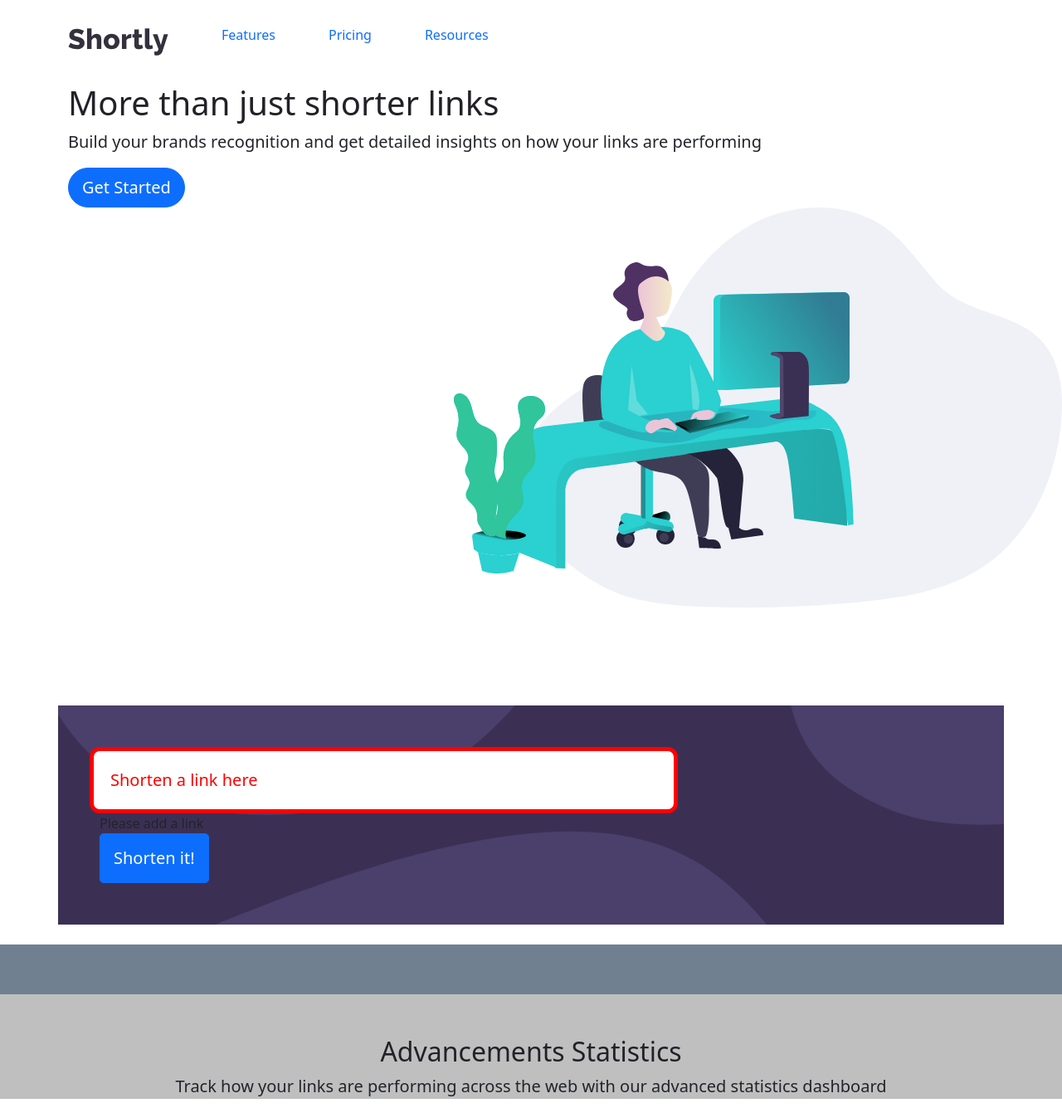
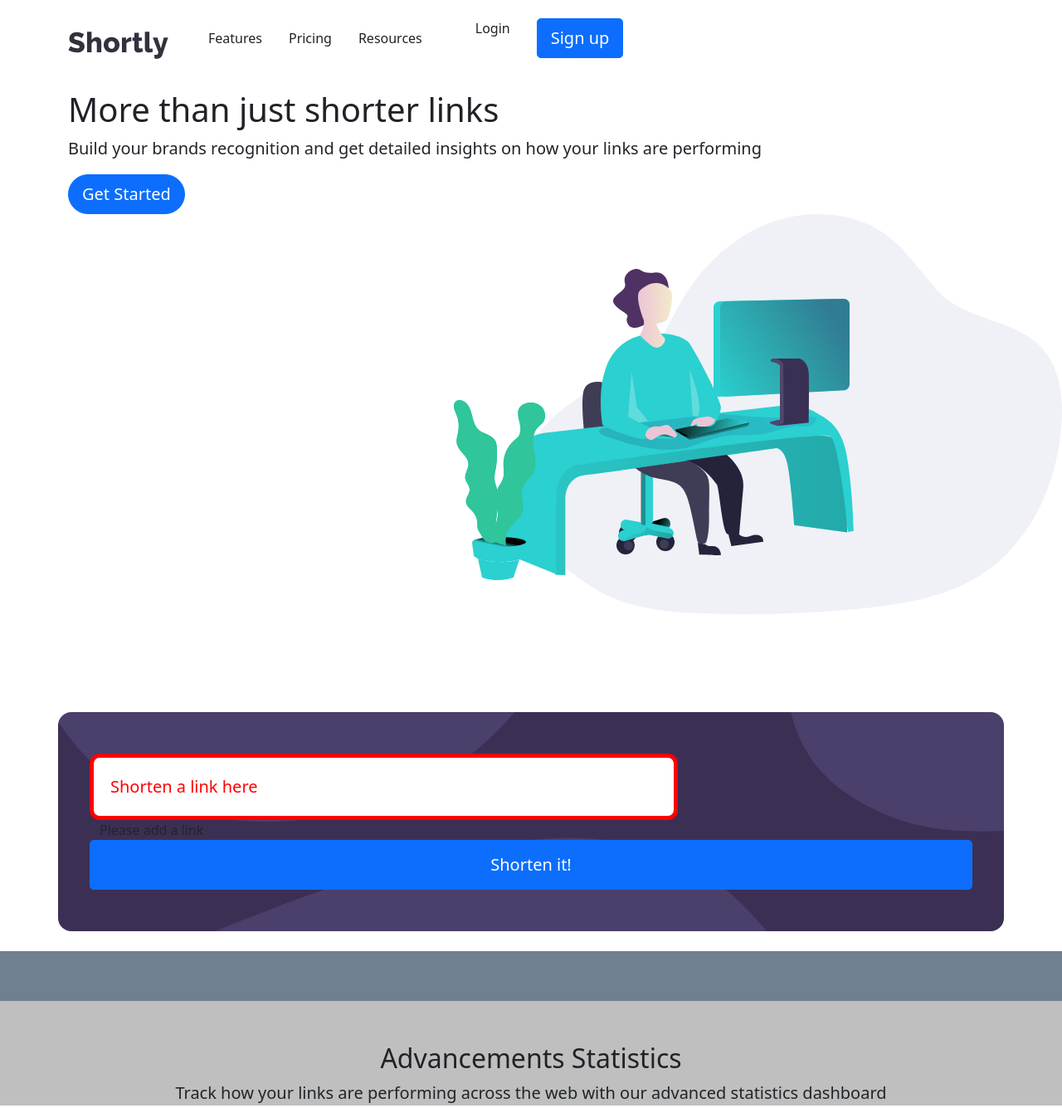
Before and after one commit to Temitayo03/URL-shortening-website, a website: page urls.html in a window 1280 px wide. Shown: the top 1335 px of the page at 83% size. Drawn offline with Linux system fonts and the light colour scheme.

Commit message:
bug fix 9

```diff
--- a/urls.html
+++ b/urls.html
@@ -27,9 +27,13 @@
 
             <nav id="navbar" class="navbar order-last order-lg-0">
                 <ul>
-                    <li><a class="nav-link scrollto active" href="#features">Features</a></li>
-                    <li><a class="nav-link scrollto active" href="#pricing">Pricing</a></li>
-                    <li><a class="nav-link scrollto active" href="#resources">Resources</a></li>
+                    <li class="scrollto active" href="#features">Features</li>
+                    <li class="scrollto active" href="#pricing">Pricing</li>
+                    <li class="scrollto active" href="#resources">Resources</li>
+                </ul>
+                <ul style="float: right;">
+                    <li class="scrollto active" href="#login">Login</li>
+                    <li class="scrollto active" href="#signup"><button class="btn btn-lg btn-rounded-pill btn-primary ">Sign up</button></li>
                 </ul>
             </nav>
 
@@ -51,14 +55,15 @@
         <!-- </div> -->
     </div>
 
-    <div class="container" style="background-image: url('/images/bg-boost-desktop.svg'); background-size: cover;  background-color: hsl(257, 27%, 26%); padding: 50px;">
+    <div class="container" style="background-image: url('/images/bg-boost-desktop.svg'); background-size: cover;  background-color: hsl(257, 27%, 26%); padding: 50px; border-radius: 16px;">
         <form method="post" action="/short" id="link-form">
         <div class="form-group row">
             <input type="link" class="form-control-lg col-md-8" id="linkShorten" placeholder="Shorten a link here" name="linkShorten"><br>
             <label for="linkShorten">Please add a link</label>
 
+            <button type="submit" class="btn btn-primary btn-lg" id="shorten" style="float: right;">Shorten it!</button>
+
         </div>
-            <button type="submit" class="btn btn-primary btn-lg" id="shorten">Shorten it!</button>
         </form>
     </div>
     <br>
```
